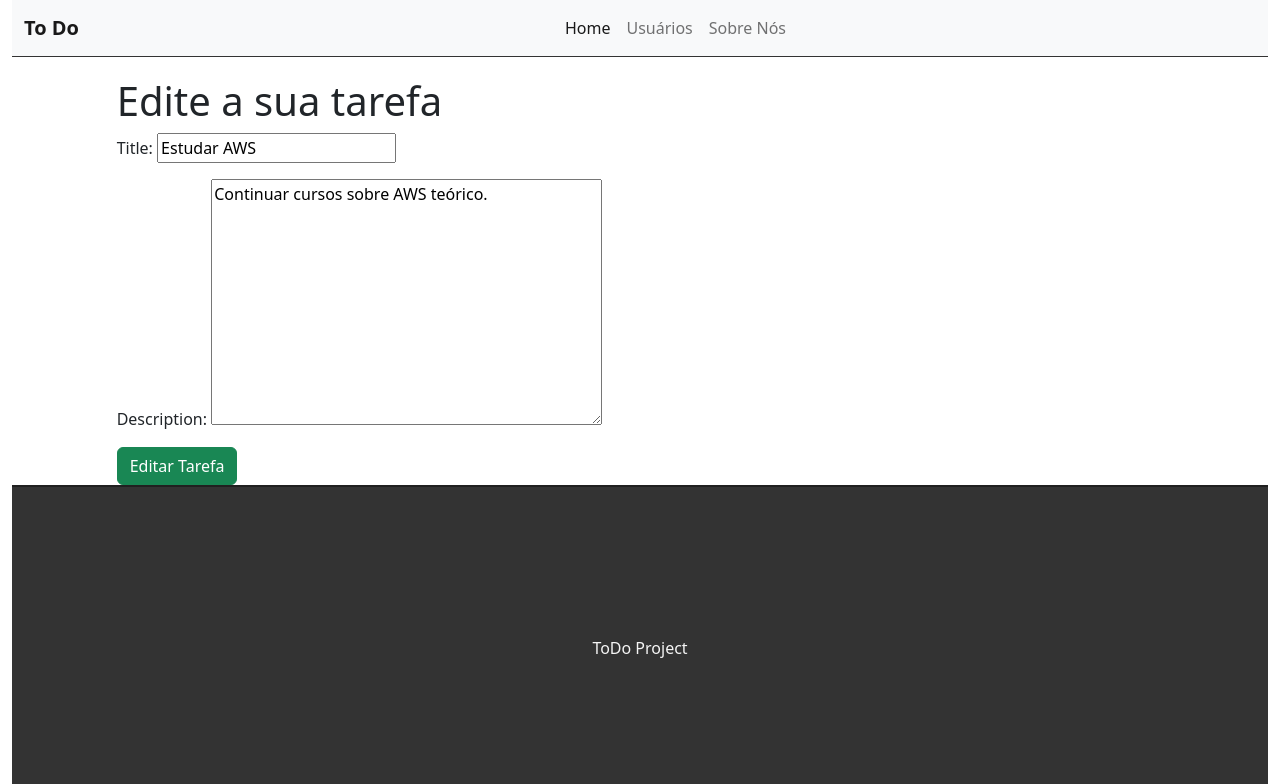
After one commit to Krupique/django-projects, a Django app: page /edittask/2 in a window 1280 px wide. The commit adds this page. Shown: the top 784 px of the page. Run offline with Django 4.2, Linux system fonts and the light colour scheme; data comes from the database, SQL or seed files in the repository; both versions use the stored data as it was after the commit.

Commit message:
CHORE: Fazendo operação de update no projeto

```diff
--- /dev/null
+++ b/00-projeto_todo/todo/tasks/templates/tasks/edittask.html
@@ -0,0 +1,20 @@
+{% extends 'base.html' %}
+
+{% block title%}Editando '{{task.title}}'{% endblock %}
+
+{% block content %}
+
+<div class="offset-1 col-10 list-div">
+    <h1>Edite a sua tarefa</h1>
+
+    <form method="POST">
+        {% csrf_token %}
+        {{ form.as_p }}
+        <input type="submit" class="btn btn-success" value="Editar Tarefa">
+    </form>
+
+
+</div>
+
+
+{% endblock %}
--- a/00-projeto_todo/todo/tasks/templates/tasks/list.html
+++ b/00-projeto_todo/todo/tasks/templates/tasks/list.html
@@ -23,7 +23,7 @@
         <li class="task-item">
             <span><a href="/task/{{task.id}}">{{task.title}}</a></span>
             <span><i class="fas fa-trash item-fa item-trash"></i></span>
-            <span><i class="fas fa-edit item-fa item-edit"></i></span>
+            <a href="edittask/{{task.id}}"><span><i class="fas fa-edit item-fa item-edit"></i></span></a>
         </li>
         {% endfor %}
     </ul>
--- a/00-projeto_todo/todo/tasks/urls.py
+++ b/00-projeto_todo/todo/tasks/urls.py
@@ -7,5 +7,6 @@ urlpatterns = [
     path("", views.taskList, name='task-list'),
     path("task/<int:id>", views.taskView, name="task-view"),
     path("newtask/", views.newTask, name="new-task"),
+    path("edittask/<int:id>", views.editTask, name="edit-task"),
     path("yourname/<str:name>", views.yourName, name='your-name')
 ]
--- a/00-projeto_todo/todo/tasks/views.py
+++ b/00-projeto_todo/todo/tasks/views.py
@@ -27,6 +27,20 @@ def newTask(request):
     form = TaskForm()
     return render(request, 'tasks/addtask.html', {'form': form})
 
+def editTask(request, id):
+    task = get_object_or_404(Task, pk=id)
+    form = TaskForm(instance=task)
+
+    if request.method == 'POST':
+        form = TaskForm(request.POST, instance=task)
+
+        if(form.is_valid()):
+            task.save()
+            return redirect('/')
+        else:
+            return render(request, 'tasks/edittask.html', {'form': form, 'task': task})
+    else:
+        return render(request, 'tasks/edittask.html', {'form': form, 'task': task})
 
 def helloWorld(request):
     return HttpResponse('Hello World!')
```
Also changed, not shown: 00-projeto_todo/todo/db.sqlite3.
